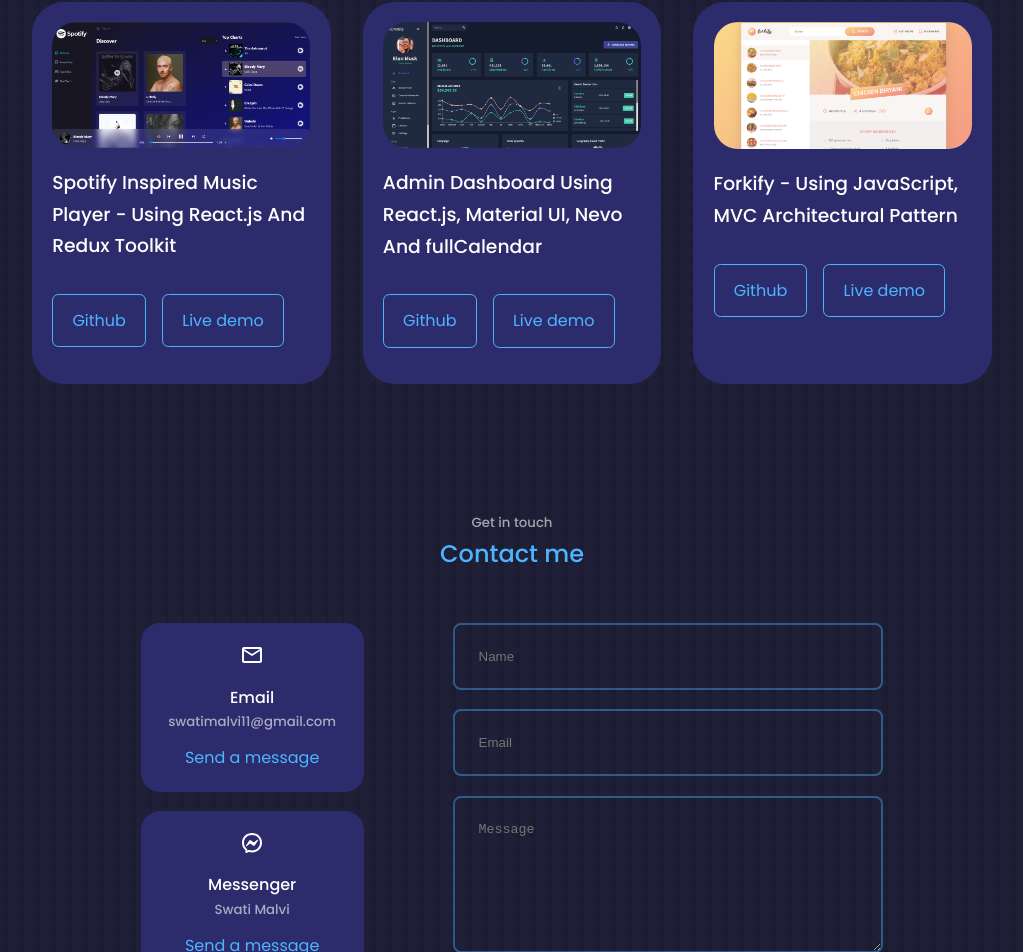
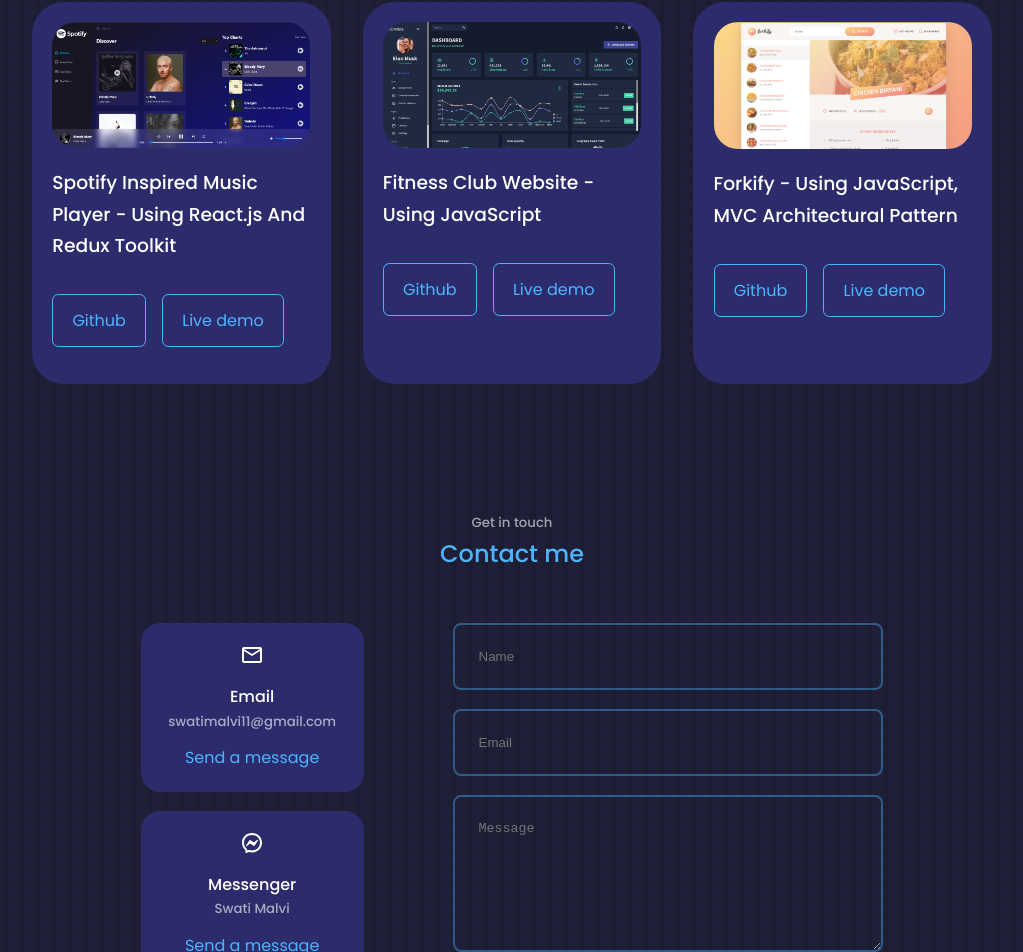
Before and after one commit to Swati-Malvi/swati-portfolio, a React (Create React App) app: page / in a window 1280 px wide. Shown: the part 3813-4765 px from the top of the page, without its empty margins (128-1151 px from the left). Built offline with nearby package versions, Linux system fonts and the light colour scheme; the HTML template or start-up script is replaced by a standard one.

Commit message:
Update Portfolio.jsx

```diff
--- a/src/components/portfolio/Portfolio.jsx
+++ b/src/components/portfolio/Portfolio.jsx
@@ -42,9 +42,9 @@
       id: 5,
       image: IMG5,
       title:
-        "Admin Dashboard Using React.js, Material UI, Nevo And fullCalendar",
-      github: "https://github.com/abhideepghosh/admin-dashboard",
-      demo: "https://teslaadmindashboard.netlify.app/",
+        "Fitness Club Website - Using JavaScript",
+      github: "https://github.com/Swati-Malvi/Fitness.github.io",
+      demo: "https://fitness-club1.netlify.app ",
     },
     {
       id: 6,
```
